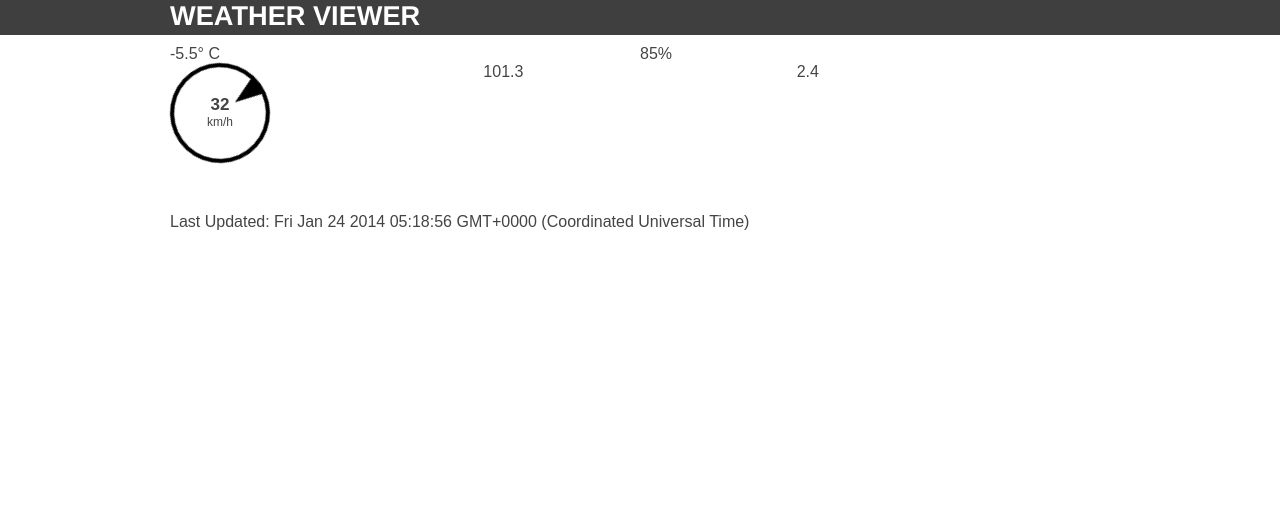
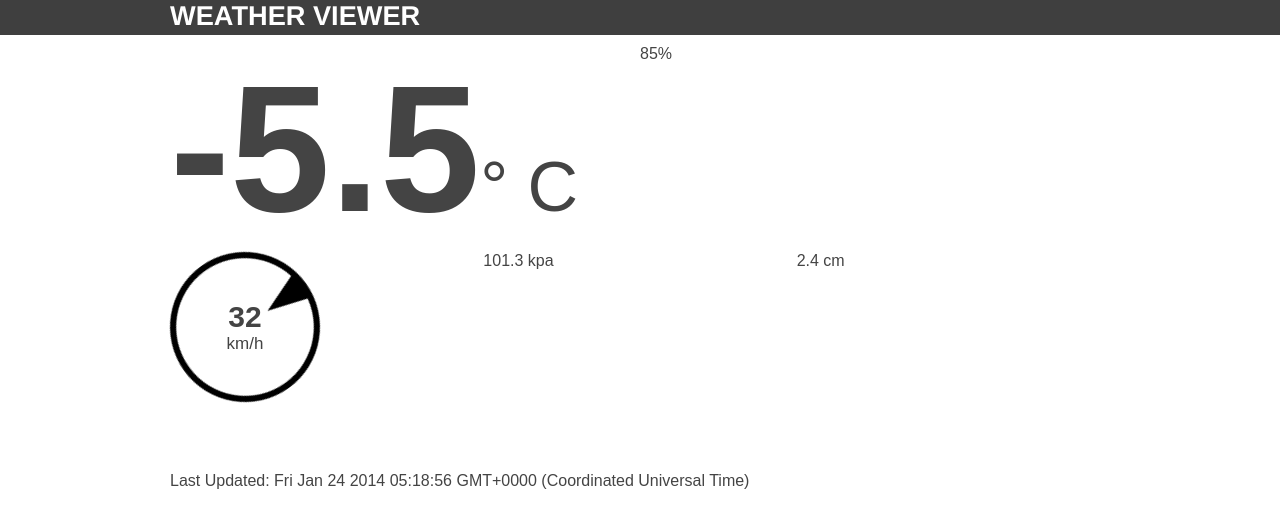
Before and after one commit to rechner/weatherstation, a Flask app: page / in a window 1280 px wide. Shown: the top 528 px of the page. Run offline with Flask 2, Linux system fonts and the light colour scheme.

Commit message:
Make everything bigger

```diff
--- a/static/main.css
+++ b/static/main.css
@@ -85,15 +85,24 @@ h3 {
   text-decoration: none;
 }
 
+.weather-large {
+  font-size: 70px;
+}
+
+#temperature {
+  font-size: 180px;
+  font-weight: bold;
+}
+
 #wind_direction {
-  width: 100px;
-  height: 100px;
+  width: 150px;
+  height: 150px;
   background: url('/static/wind.png') 0 0 no-repeat;
-  background-size: 100px 100px;
+  background-size: 150px 150px;
 }
 
 #wind_speed {
-  font-size: 17px;
+  font-size: 30px;
   text-align: center;
   font-weight: bold;
 }
@@ -101,9 +110,9 @@ h3 {
 .wind_speed {
   position: relative;
   display: block;
-  top: -68px;
-  left: 25px;
+  top: -102px;
+  left: 50px;
   width: 50px;
   text-align: center;
-  font-size: 12px;
+  font-size: 17px;
 }
--- a/templates/weather_view.html
+++ b/templates/weather_view.html
@@ -14,7 +14,7 @@
     </header>
 
     <div class="container pure-g-r">
-      <div class="pure-u-1-2">
+      <div class="pure-u-1-2 weather-large">
         <span id="temperature"></span>&deg; C
       </div>
 
@@ -32,11 +32,11 @@
       </div>
 
       <div class="pure-u-1-3">
-        <span id="barometer"></span>
+        <span id="barometer"></span> kpa
       </div>
 
       <div class="pure-u-1-3">
-        <span id="rainfall"></span>
+        <span id="rainfall"></span> cm
       </div>
 
       <div class="pure-u-1">
```
Also changed, not shown: static/wind.png.
